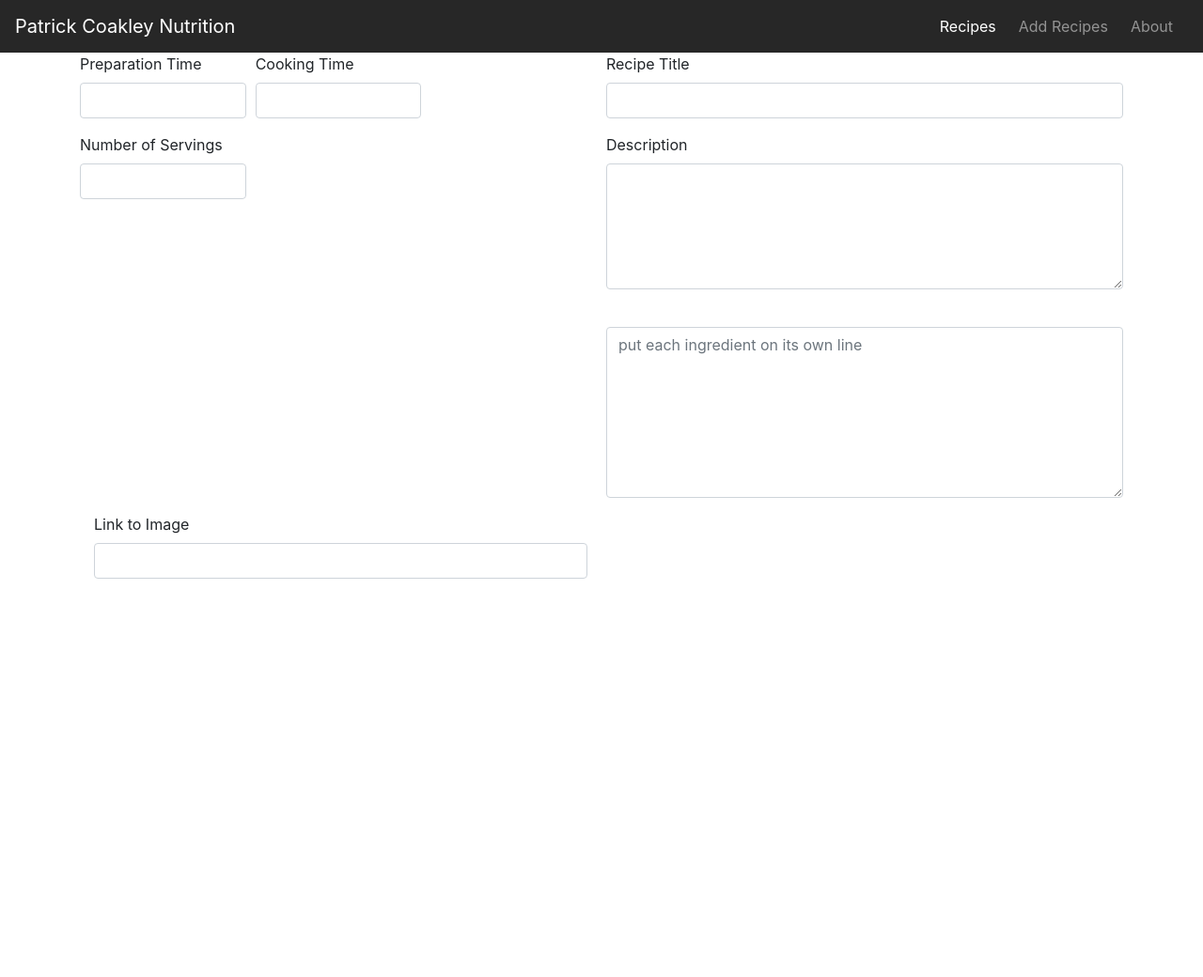
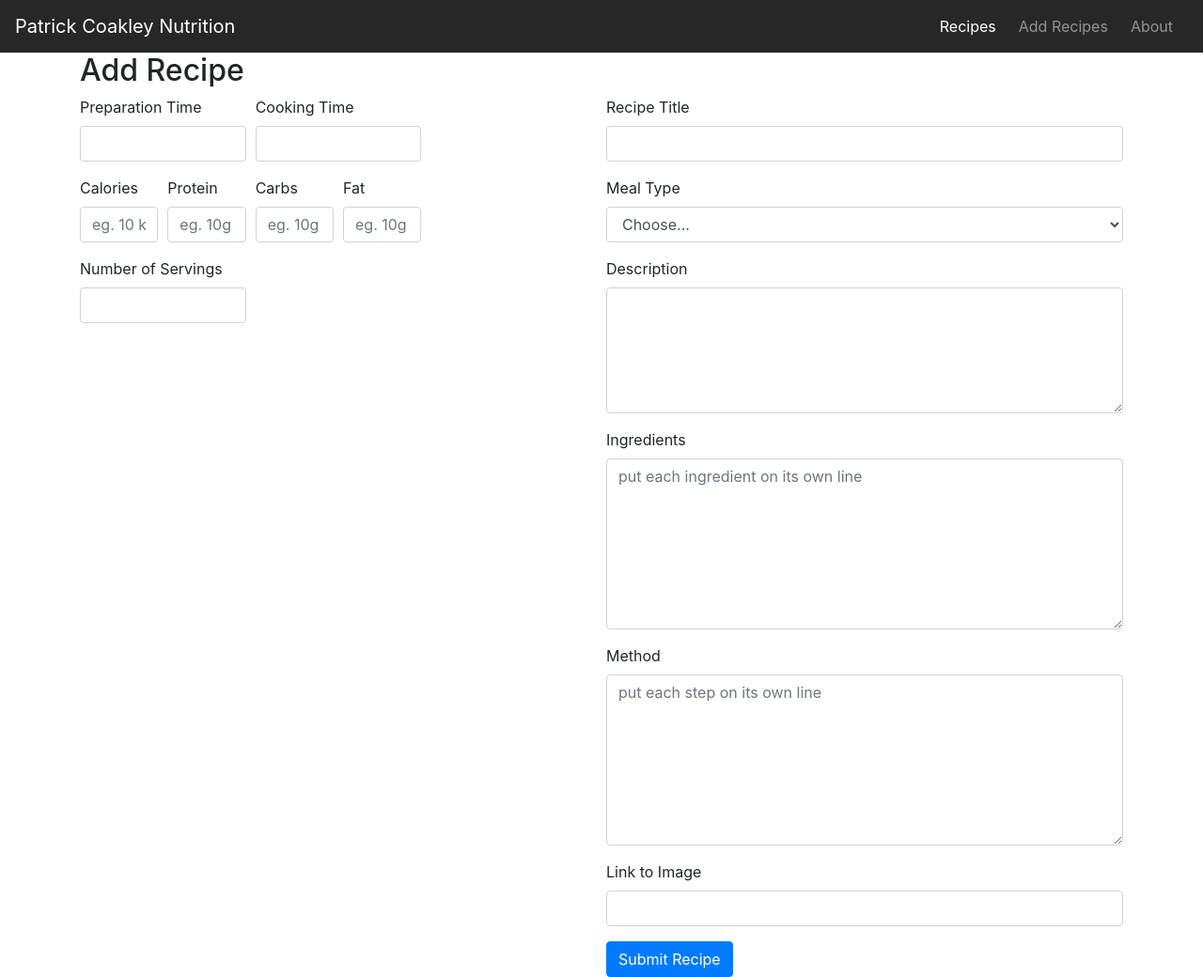
Before and after one commit to PatrickCoakley23/milestone3-, a Flask app: page /add_recipe in a window 1280 px wide. Shown: the whole page at 94% size. Before the commit the page ends 616 px from the top, so only its background shows below. Run offline with Flask 2, Linux system fonts and the light colour scheme; data that the repository does not hold is empty; some libraries are stand-ins or nearby versions.

Commit message:
functionality of add recipe form is working successfully with entries posting to mongo database

```diff
--- a/run.py
+++ b/run.py
@@ -1,5 +1,5 @@
 import os
-from flask import Flask, render_template, url_for
+from flask import Flask, render_template, url_for, request, redirect
 from flask_pymongo import PyMongo
 from bson.objectid import ObjectId
 
@@ -21,7 +21,13 @@ def get_recipes():
 @app.route('/add_recipe')
 def add_recipe():
     return render_template('add_recipes.html',
-    categories = mongo.db.recipe_categories.find())
+    meal_type = mongo.db.recipe_categories.find())
+
+@app.route('/insert_recipe', methods=["POST"])
+def insert_recipe():
+    recipes = mongo.db.recipes
+    recipes.insert_one(request.form.to_dict())
+    return redirect(url_for("get_recipes"))
 
 
 if __name__ == '__main__':
--- a/templates/add_recipes.html
+++ b/templates/add_recipes.html
@@ -1,53 +1,121 @@
-{% extends 'base.html' %}
-{% block add_recipes %}
-
+{% extends 'base.html' %} {% block add_recipes %}
 <div class="container">
-    <form>
+<h2>Add Recipe</h2>
+   <form action="{{ url_for('insert_recipe') }}" method="POST">
       <div class="form-row">
          <div class="form-group col-md-2">
             <label for="prep_time">Preparation Time</label>
-                <input type="text" class="form-control" id="prep_time" name="prep_time">
+            <input type="text" class="form-control" id="prep_time" name="prep_time"/>
          </div>
          <div class="form-group col-md-2">
             <label for="cook_time">Cooking Time</label>
-                <input type="text" class="form-control" id="cook_time" name="cook_time">
+            <input type="text" class="form-control" id="cook_time" name="cook_time"/>
          </div>
          <div class="form-group col-md-6 offset-md-2">
             <label for="recipe_name">Recipe Title</label>
-                <input type="text" class="form-control" id="recipe_name" name="recipe_name">
+            <input type="text" class="form-control" id="recipe_name" name="recipe_name"/>
          </div>
       </div>
       <div class="form-row">
-
-
+         <div class="form-group col-md-1">
+            <label for="calories">Calories</label>
+            <input type="text" class="form-control" id="calories" name="calories" placeholder="eg. 10 kcals"/>
          </div>
-
+         <div class="form-group col-md-1">
+            <label for="protein">Protein</label>
+            <input
+               type="text"
+               class="form-control"
+               id="protein"
+               name="protein"
+               placeholder="eg. 10g"
+               />
+         </div>
+         <div class="form-group col-md-1">
+            <label for="carbs">Carbs</label>
+            <input
+               type="text"
+               class="form-control"
+               id="carbs"
+               name="carbs"
+               placeholder="eg. 10g"
+               />
+         </div>
+         <div class="form-group col-md-1">
+            <label for="fat">Fat</label>
+            <input
+               type="text"
+               class="form-control"
+               id="fat"
+               name="fat"
+               placeholder="eg. 10g"
+               />
+         </div>
+         <div class="form-group col-md-6 offset-md-2">
+            <label for="meal_type">Meal Type</label>
+            <select id="meal_type" class="form-control">
+               <option value="" selected>Choose...</option>
+               {% for type in meal_type %}
+               <option value="{{type.recipe_type}}">{{type.recipe_type}}</option>
+               {% endfor%}
+            </select>
+         </div>
+      </div>
       <div class="form-row">
          <div class="form-group col-md-2">
             <label for="servings">Number of Servings</label>
-                <input type="text" class="form-control" id="servings" name="servings">
+            <input type="text" class="form-control" id="servings" name="servings" />
          </div>
          <div class="form-group col-md-6 offset-md-4">
             <label for="recipe_description">Description</label>
-				<textarea class="form-control" id="recipe_description" name="recipe_description" rows="5"></textarea>
+            <textarea
+               class="form-control"
+               id="recipe_description"
+               name="recipe_description"
+               rows="5"
+               ></textarea>
          </div>
       </div>
       <div class="form-row">
          <div class="form-group col-md-6 offset-md-6">
-				<label for="ingredients"></label>
-				<textarea class="form-control" id="ingredients" name="ingredients" rows="7" placeholder="put each ingredient on its own line"></textarea>
+            <label for="ingredients">Ingredients</label>
+            <textarea
+               class="form-control"
+               id="ingredients"
+               name="ingredients"
+               rows="7"
+               placeholder="put each ingredient on its own line"
+               ></textarea>
          </div>
-
-
-
       </div>
-
-            <div class="form-group col-md-6">
+      <div class="form-row">
+         <div class="form-group col-md-6 offset-md-6">
+            <label for="method">Method</label>
+            <textarea
+               class="form-control"
+               id="method"
+               name="method"
+               rows="7"
+               placeholder="put each step on its own line"
+               ></textarea>
+         </div>
+      </div>
+      <div class="form-row">
+         <div class="form-group col-md-6 offset-md-6">
             <label for="image_link">Link to Image</label>
-                <input type="text" class="form-control" id="image_link" name="image_link">
+            <input
+               type="text"
+               class="form-control"
+               id="image_link"
+               name="image_link"
+               />
          </div>
-
+      </div>
+    <div class="form-row">
+        <div class="col-md-6 offset-md-6">
+            <button type="submit" class="btn btn-primary">Submit Recipe</button>
+        </div>
+    </div>
    </form>
 </div>
-
 {% endblock %}
```
Lines whose indentation alone changed are shown as unchanged.
